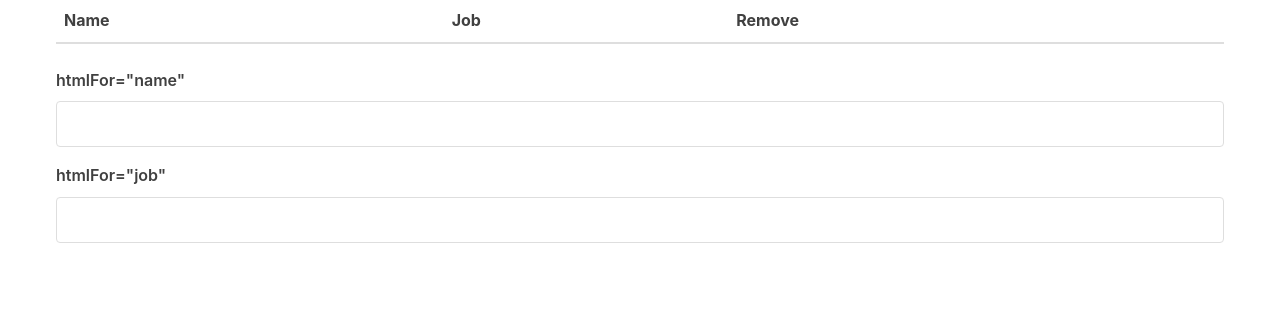
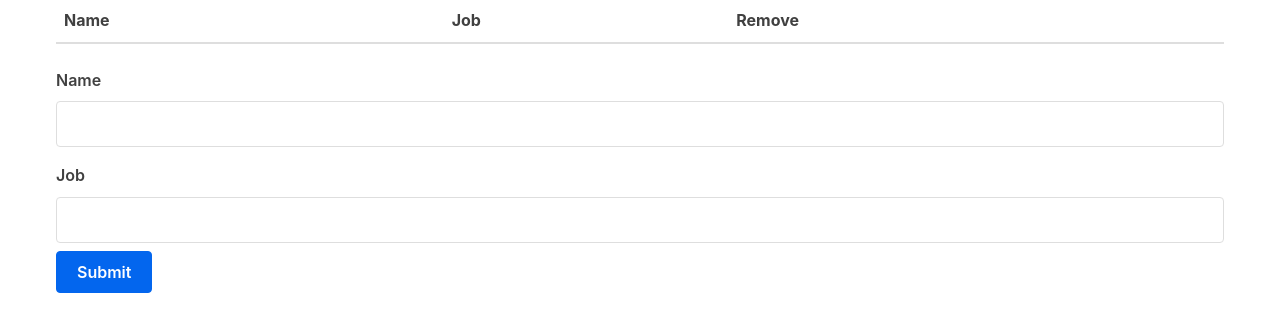
Before and after one commit to willmayer77/willmayerwebsite, a React (Vite) app in the folder packages/react-frontend/: page / in a window 1280 px wide. Shown: the top 332 px of the page. Built offline with nearby package versions, Linux system fonts and the light colour scheme.

Commit message:
final commit app finished

```diff
--- a/packages/react-frontend/src/Form.jsx
+++ b/packages/react-frontend/src/Form.jsx
@@ -1,7 +1,12 @@
 // Form.jsx
 import React, {useState} from "react";
 
-function Form() {
+function Form(props) {
+    function submitForm() {
+        props.handleSubmit(person);
+        setPerson({ name: "", job: "" });
+    }
+
     function handleChange(event) {
         const {name, value} = event.target;
         if (name === "job")
@@ -14,7 +19,7 @@
     });
     return (
         <form>
-            <label> htmlFor="name"</label>
+            <label htmlFor="name">Name</label>
             <input
                 type="text"
                 name="name"
@@ -22,7 +27,7 @@
                 value={person.name}
                 onChange={handleChange}
             />
-            <label> htmlFor="job"</label>
+            <label htmlFor="job">Job</label>
             <input
                 type="text"
                 name="job"
@@ -30,6 +35,7 @@
                 value={person.job}
                 onChange={handleChange}
             />
+            <input type="button" value="Submit" onClick={submitForm} />
         </form>
     );
 }
--- a/packages/react-frontend/src/MyApp.jsx
+++ b/packages/react-frontend/src/MyApp.jsx
@@ -3,8 +3,14 @@
 import Table from "./Table";
 import Form from "./Form";
 
+
+
 function MyApp() {
   const [characters, setCharacters] = useState([]);
+
+  function updateList(person) {
+    setCharacters([...characters, person])
+  }
 
   function removeOneCharacter(index) {
     const updated = characters.filter((character, i) => {
@@ -18,7 +24,7 @@
       characterData={characters}
       removeCharacter={removeOneCharacter}
       />
-      <Form />
+      <Form handleSubmit = {updateList}/>
     </div>
   );
 }
```
